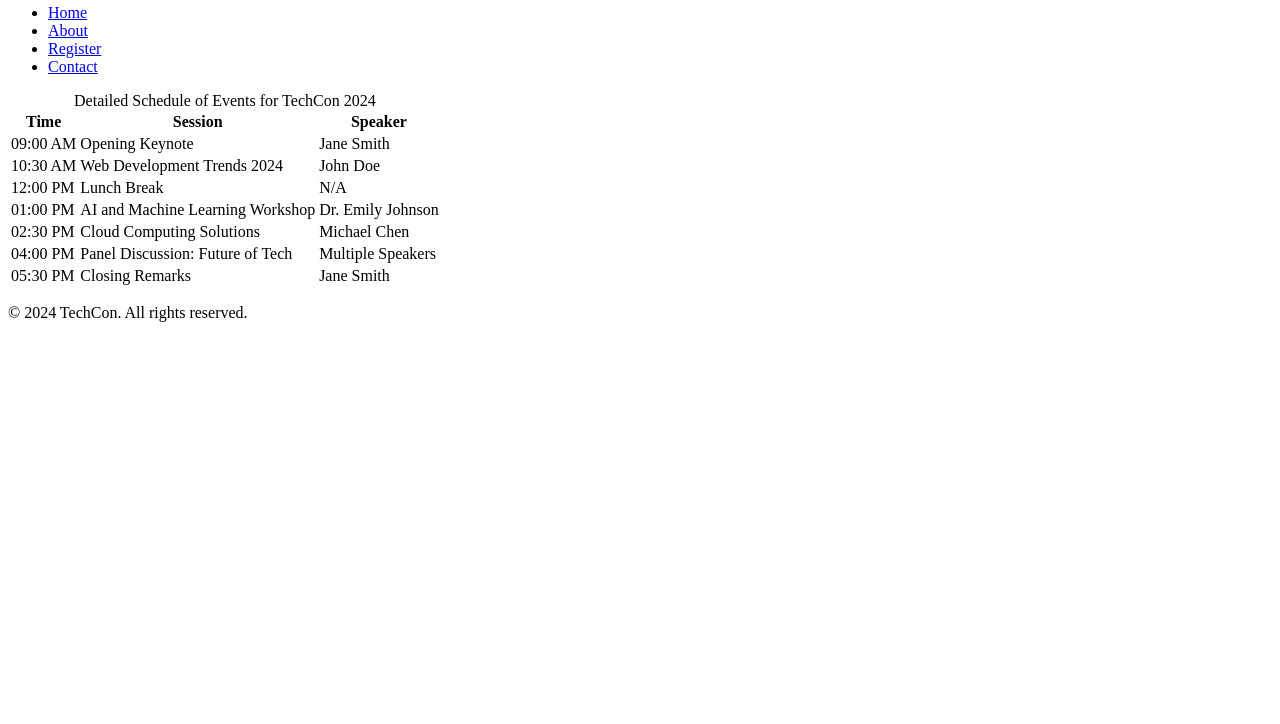
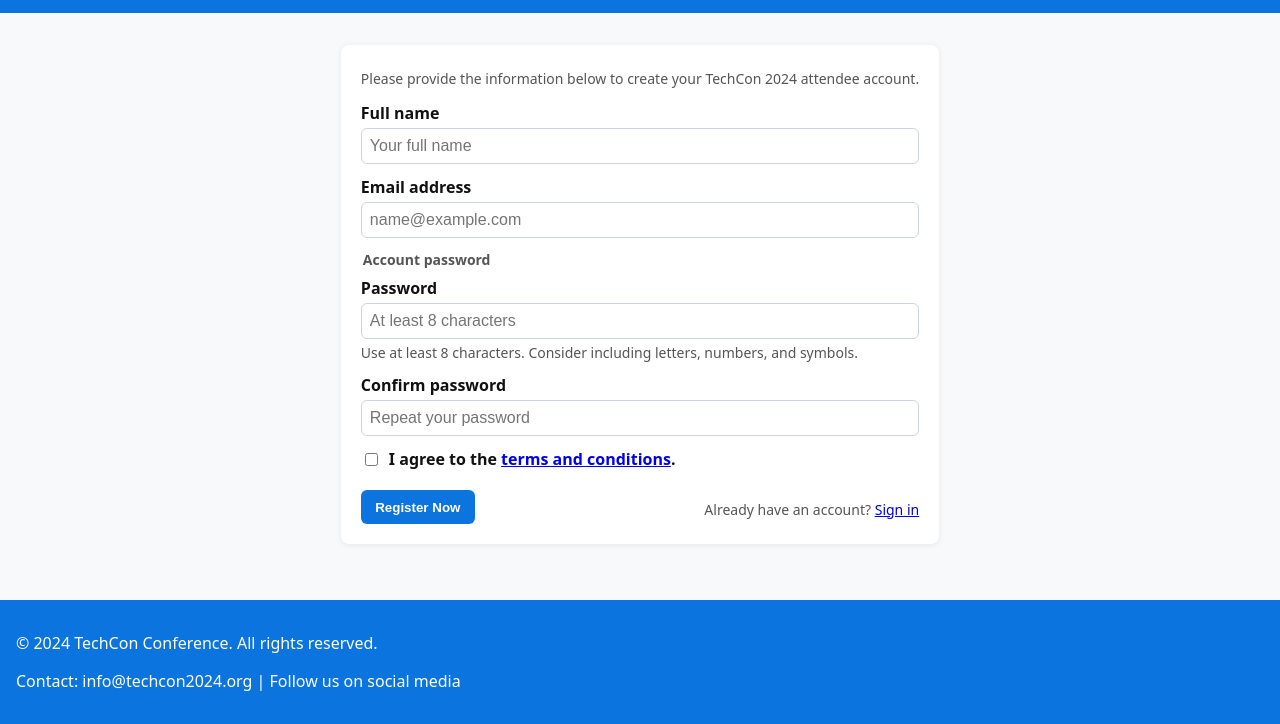
Before and after one commit to Khannister/TechCon_HTML, a plain HTML site: page techcon_website/schedule.html in a window 1280 px wide. Shown: the part 76-800 px from the top of the page. Drawn offline with Linux system fonts and the light colour scheme.

Commit message:
added copyright

```diff
--- a/techcon_website/schedule.html
+++ b/techcon_website/schedule.html
@@ -1,75 +1,122 @@
-<!DOCTYPE html>
+<!doctype html>
 <html lang="en">
 <head>
-    <meta charset="UTF-8">
-    <meta name="viewport" content="width=device-width, initial-scale=1.0">
-    <title>Schedule - TechCon 2024</title>
+    <meta charset="utf-8" />
+    <meta name="viewport" content="width=device-width,initial-scale=1" />
+    <title>Register for TechCon 2024</title>
+    <style>
+        :root{font-family:system-ui,-apple-system,Segoe UI,Roboto,"Helvetica Neue",Arial;color:#111;background:#f7f9fb}
+        body{margin:0;display:flex;min-height:100vh;flex-direction:column}
+        header,footer{background:#0b74de;color:#fff;padding:1rem}
+        header h1{margin:0;font-size:1.25rem}
+        nav{margin-top:.5rem}
+        nav a{color:#e8f4ff;text-decoration:none;margin-right:1rem}
+        main{flex:1;padding:2rem;max-width:720px;margin:0 auto}
+        form{background:#fff;padding:1.25rem;border-radius:8px;box-shadow:0 1px 6px rgba(0,0,0,.08)}
+        .form-row{display:flex;flex-direction:column;margin-bottom:.75rem}
+        label{font-weight:600;margin-bottom:.25rem}
+        input[type="text"],input[type="email"],input[type="password"]{padding:.5rem;border:1px solid #cbd5e1;border-radius:6px;font-size:1rem}
+        .small{font-size:.875rem;color:#555;margin-top:.25rem}
+        .actions{display:flex;align-items:center;justify-content:space-between;margin-top:1rem}
+        .terms{display:flex;align-items:center;gap:.5rem}
+        button{background:#0b74de;color:#fff;border:none;padding:.6rem .9rem;border-radius:6px;font-weight:600;cursor:pointer}
+        .error{color:#c53030;font-size:.9rem;margin-top:.35rem}
+    </style>
 </head>
 <body>
     <header>
-        <h1>Schedule for TechCon 2024</h1>
-        <nav>
-            <ul>
-                <li><a href="index.html">Home</a></li>
-                <li><a href="about.html">About</a></li>
-                <li><a href="register.html">Register</a></li>
-                <li><a href="contact.html">Contact</a></li>
-            </ul>
+        <h1>Register for TechCon 2024</h1>
+        <nav aria-label="Main navigation">
+            <a href="index.html">Home</a>
+            <a href="about.html">About</a>
+            <a href="schedule.html">Schedule</a>
+            <a href="contact.html">Contact</a>
         </nav>
     </header>
 
     <main>
-        <table>
-            <caption>Detailed Schedule of Events for TechCon 2024</caption>
-            <thead>
-                <tr>
-                    <th scope="col">Time</th>
-                    <th scope="col">Session</th>
-                    <th scope="col">Speaker</th>
-                </tr>
-            </thead>
-            <tbody>
-                <tr>
-                    <td>09:00 AM</td>
-                    <td>Opening Keynote</td>
-                    <td>Jane Smith</td>
-                </tr>
-                <tr>
-                    <td>10:30 AM</td>
-                    <td>Web Development Trends 2024</td>
-                    <td>John Doe</td>
-                </tr>
-                <tr>
-                    <td>12:00 PM</td>
-                    <td>Lunch Break</td>
-                    <td>N/A</td>
-                </tr>
-                <tr>
-                    <td>01:00 PM</td>
-                    <td>AI and Machine Learning Workshop</td>
-                    <td>Dr. Emily Johnson</td>
-                </tr>
-                <tr>
-                    <td>02:30 PM</td>
-                    <td>Cloud Computing Solutions</td>
-                    <td>Michael Chen</td>
-                </tr>
-                <tr>
-                    <td>04:00 PM</td>
-                    <td>Panel Discussion: Future of Tech</td>
-                    <td>Multiple Speakers</td>
-                </tr>
-                <tr>
-                    <td>05:30 PM</td>
-                    <td>Closing Remarks</td>
-                    <td>Jane Smith</td>
-                </tr>
-            </tbody>
-        </table>
+        <form id="register-form" action="#" method="post" novalidate>
+            <p class="small">Please provide the information below to create your TechCon 2024 attendee account.</p>
+
+            <div class="form-row">
+                <label for="full-name">Full name</label>
+                <input id="full-name" name="fullName" type="text" autocomplete="name" required aria-required="true" placeholder="Your full name" />
+            </div>
+
+            <div class="form-row">
+                <label for="email">Email address</label>
+                <input id="email" name="email" type="email" autocomplete="email" required aria-required="true" placeholder="name@example.com" />
+            </div>
+
+            <fieldset style="border:0;padding:0;margin:0;">
+                <legend class="small" style="font-weight:700;margin-bottom:.5rem;">Account password</legend>
+
+                <div class="form-row">
+                    <label for="password">Password</label>
+                    <input id="password" name="password" type="password" minlength="8" required aria-describedby="password-help" aria-required="true" placeholder="At least 8 characters" />
+                    <div id="password-help" class="small">Use at least 8 characters. Consider including letters, numbers, and symbols.</div>
+                </div>
+
+                <div class="form-row">
+                    <label for="confirm-password">Confirm password</label>
+                    <input id="confirm-password" name="confirmPassword" type="password" required aria-required="true" placeholder="Repeat your password" />
+                    <div id="pw-error" class="error" role="alert" aria-live="polite" hidden></div>
+                </div>
+            </fieldset>
+
+            <div class="form-row">
+                <label class="terms">
+                    <input id="terms" name="terms" type="checkbox" required aria-required="true" />
+                    <span>I agree to the <a href="terms.html">terms and conditions</a>.</span>
+                </label>
+            </div>
+
+            <div class="actions">
+                <button type="submit">Register Now</button>
+                <small class="small">Already have an account? <a href="login.html">Sign in</a></small>
+            </div>
+        </form>
     </main>
 
     <footer>
-        <p>&copy; 2024 TechCon. All rights reserved.</p>
+        <p>&copy; 2024 TechCon Conference. All rights reserved.</p>
+        <p>Contact: info@techcon2024.org | Follow us on social media</p>
     </footer>
+
+    <script>
+        (function () {
+            const form = document.getElementById('register-form');
+            const pw = document.getElementById('password');
+            const confirmPw = document.getElementById('confirm-password');
+            const pwError = document.getElementById('pw-error');
+
+            function checkPasswordMatch() {
+                if (!confirmPw.value) {
+                    pwError.hidden = true;
+                    confirmPw.setCustomValidity('');
+                    return;
+                }
+                if (pw.value !== confirmPw.value) {
+                    pwError.textContent = 'Passwords do not match.';
+                    pwError.hidden = false;
+                    confirmPw.setCustomValidity('Passwords do not match');
+                } else {
+                    pwError.hidden = true;
+                    confirmPw.setCustomValidity('');
+                }
+            }
+
+            pw.addEventListener('input', checkPasswordMatch);
+            confirmPw.addEventListener('input', checkPasswordMatch);
+
+            form.addEventListener('submit', function (e) {
+                checkPasswordMatch();
+                if (!form.checkValidity()) {
+                    e.preventDefault();
+                    form.querySelector('input:invalid')?.focus();
+                }
+            });
+        })();
+    </script>
 </body>
 </html>
```
